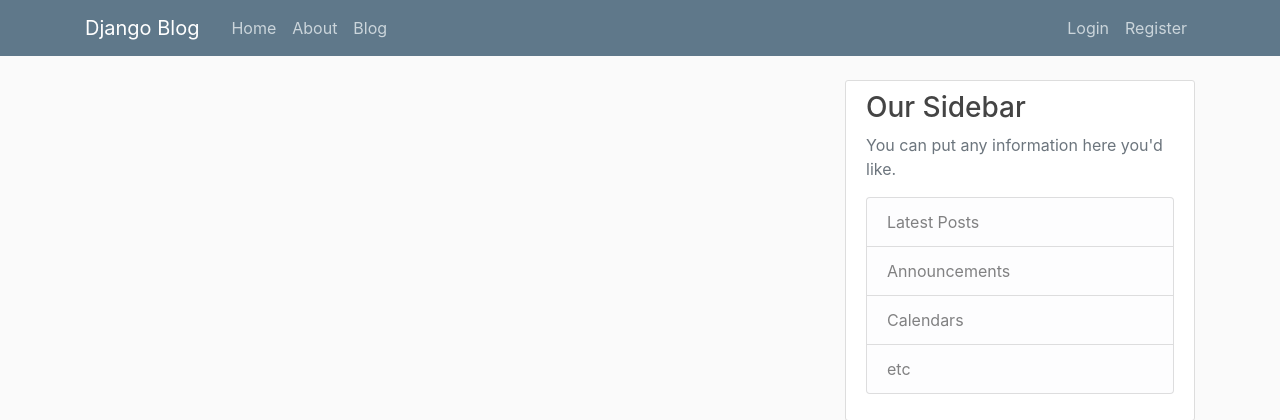
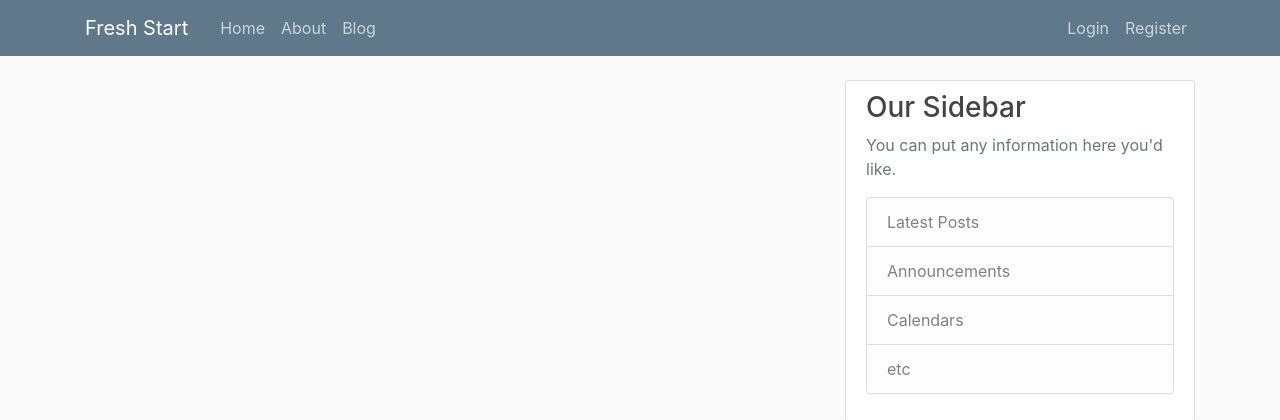
Before and after one commit to Suenodivino/fresh-start-2.0, a Django app: page /blog/ in a window 1280 px wide. Shown: the top 420 px of the page. Run offline with Django 3.2, Linux system fonts and the light colour scheme; some libraries are stand-ins or nearby versions.

Commit message:
Quick modification on the home page.

```diff
--- a/fresh_start/mysite/templates/mysite/base.html
+++ b/fresh_start/mysite/templates/mysite/base.html
@@ -21,7 +21,7 @@
         <header class="site-header">
             <nav class="navbar navbar-expand-md navbar-dark bg-steel fixed-top">
                 <div class="container">
-                    <a class="navbar-brand mr-4" href="{% url 'mysite-home' %}">Django Blog</a>
+                    <a class="navbar-brand mr-4" href="{% url 'mysite-home' %}">Fresh Start</a>
                     <button class="navbar-toggler" type="button" data-toggle="collapse" data-target="#navbarToggle" aria-controls="navbarToggle" aria-expanded="false" aria-label="Toggle navigation">
                     <span class="navbar-toggler-icon"></span>
                     </button>
```
